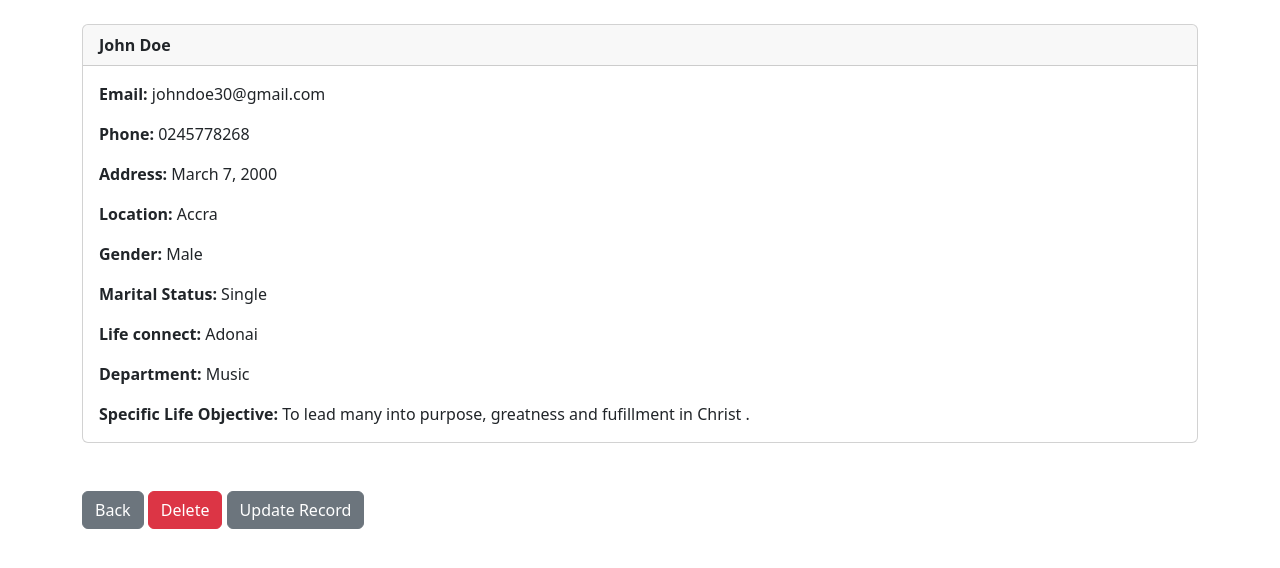
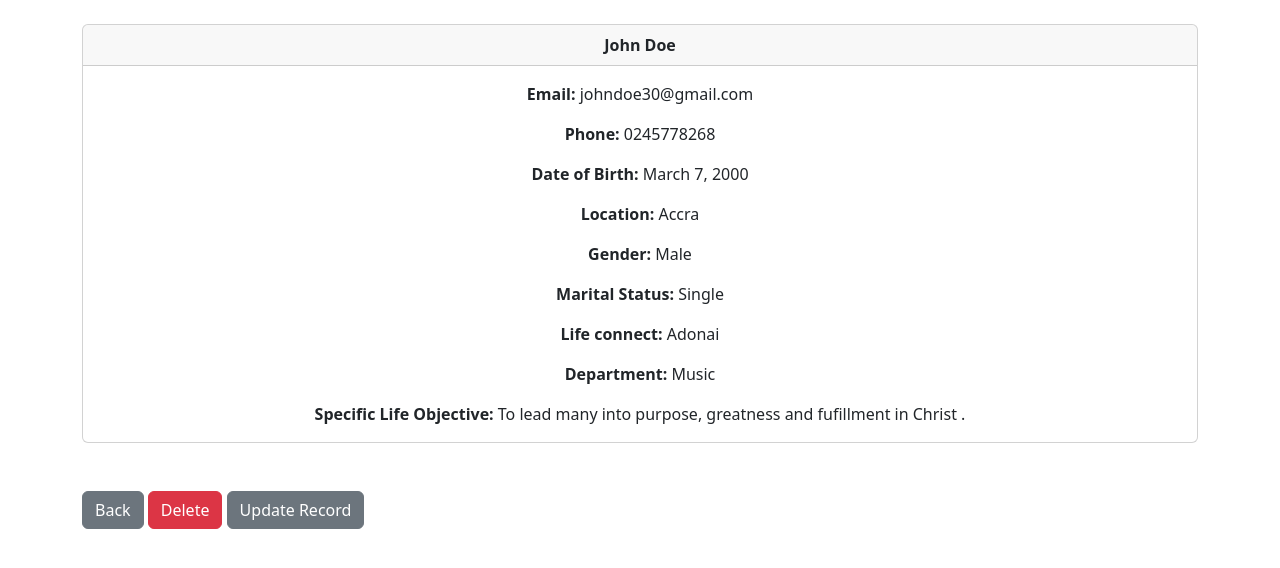
Before and after one commit to philipObiri/membership-system, a Django app: page /record/1 in a window 1280 px wide. Shown: the part 56-624 px from the top of the page. Run offline with Django 4.2, Linux system fonts and the light colour scheme; a user stored in the database is signed in; data comes from the database, SQL or seed files in the repository.

Commit message:
Minor corrections

```diff
--- a/Records/templates/record.html
+++ b/Records/templates/record.html
@@ -3,15 +3,12 @@
 
 
 
-<div class="card">
+<div class="card text-center">
   <div class="card-header"><strong>
     	{{ customer_record.first_name }}
 		{{ customer_record.last_name }}</strong>
   </div>
-  <div class="card-body">
-
-
-
+  <div class="card-body text-center">
 <p class="card-text">
 <strong>Email: </strong>{{ customer_record.email }}</p>
 
@@ -20,7 +17,7 @@
 </p>
 
 <p class="card-text">
-<strong>Address: </strong>{{ customer_record.date_of_birth }}</p>
+<strong>Date of Birth: </strong>{{ customer_record.date_of_birth }}</p>
 
 <p class="card-text">
 <strong>Location: </strong>{{ customer_record.location }}</p>
```
